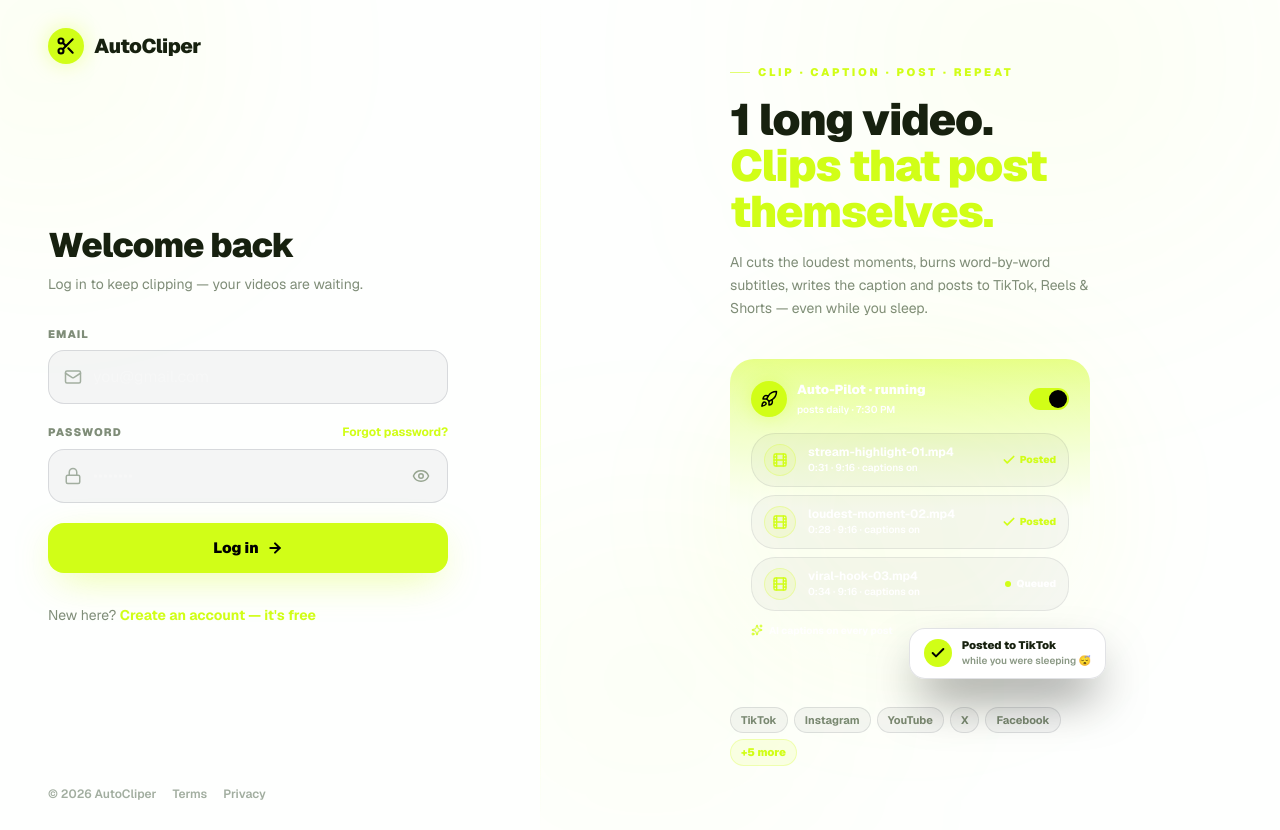
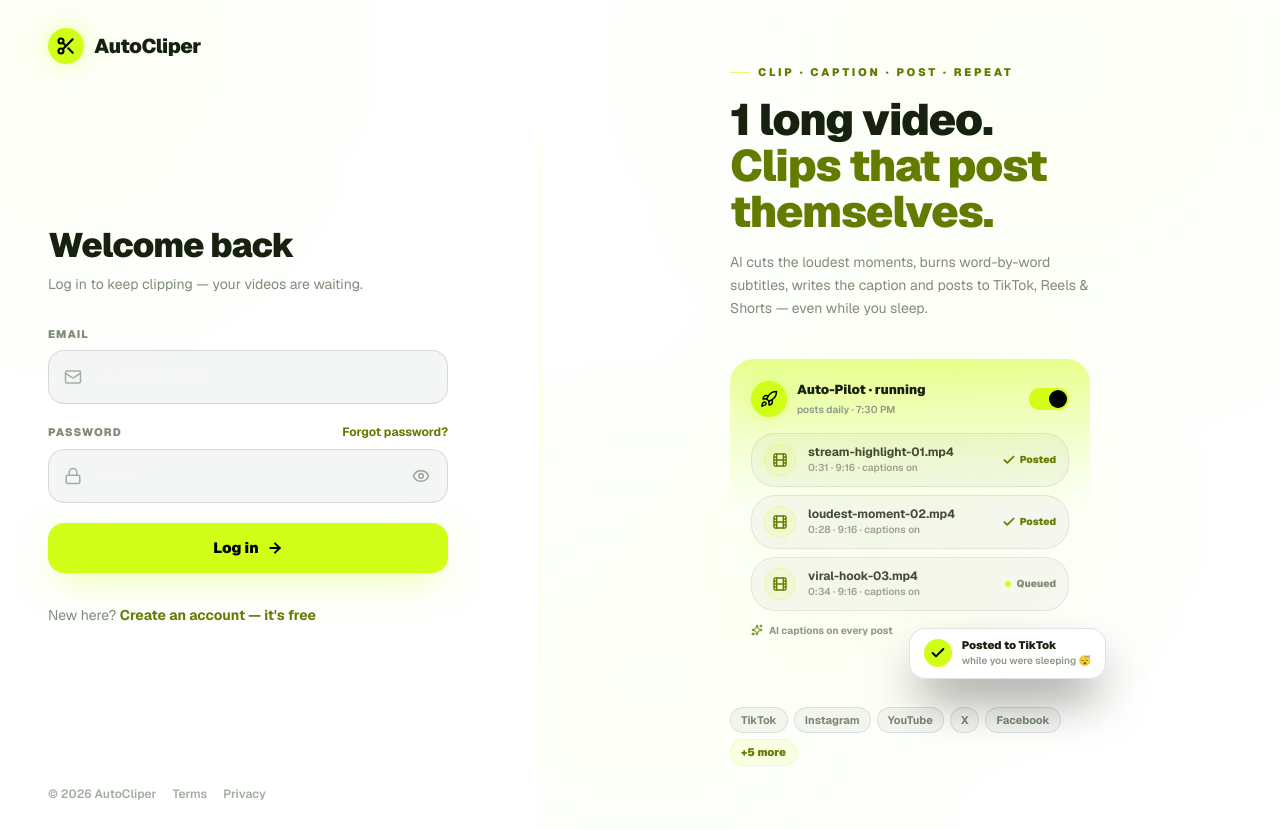
Before and after one commit to thedevlovable/autocliper, a React (Vite) app in the folder artifacts/ytdlp-ui/: page /login in a window 1280 px wide. Built offline with nearby package versions, Linux system fonts and the light colour scheme; no server answers.

Commit message:
Balance light theme contrast and accent colors

```diff
--- a/artifacts/ytdlp-ui/src/index.css
+++ b/artifacts/ytdlp-ui/src/index.css
@@ -171,12 +171,22 @@ input[type='time']::-webkit-calendar-picker-indicator {
 [class~="text-red-400"],
 [class~="text-red-400/70"] { color: #c0362f !important; }
 
+/* Bright lime remains the action color. For text on light surfaces, use a
+   deeper olive so headings, labels and links stay crisp and accessible. */
+[class~="text-[#D1FE17]"] { color: #627c00 !important; }
+[class~="text-[#D1FE17]/80"] { color: #718b10 !important; }
+[class~="text-[#D1FE17]/70"] { color: #7b941b !important; }
+[class~="text-[#D1FE17]/60"] { color: #879e31 !important; }
+
 [class~="placeholder-white/20"]::placeholder,
 [class~="placeholder-white/25"]::placeholder { color: #94a38e !important; }
 
-/* Keep labels and controls on intentionally dark video/media overlays white. */
+/* Keep labels and controls on intentionally black video/media overlays white.
+   Do not match every gradient: the light landing cards also use gradients. */
 [class*="bg-black/"] [class*="text-white"],
-[class*="bg-gradient"] [class*="text-white"],
+[class*="from-black/"] [class*="text-white"],
+[class*="bg-black/"][class*="text-white"],
+[class*="from-black/"][class*="text-white"],
 [class~="bg-black"] [class*="text-white"] {
   color: #ffffff !important;
 }
```
